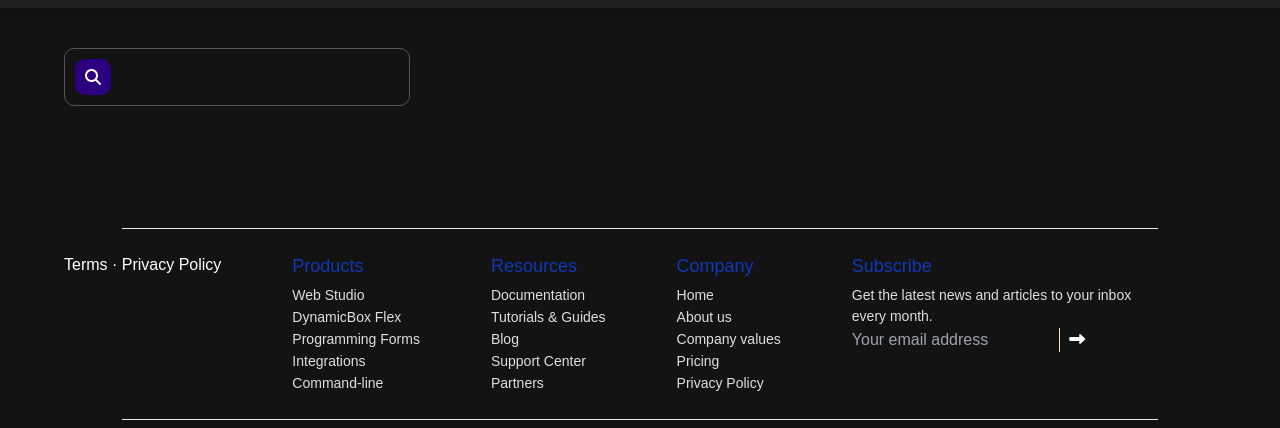
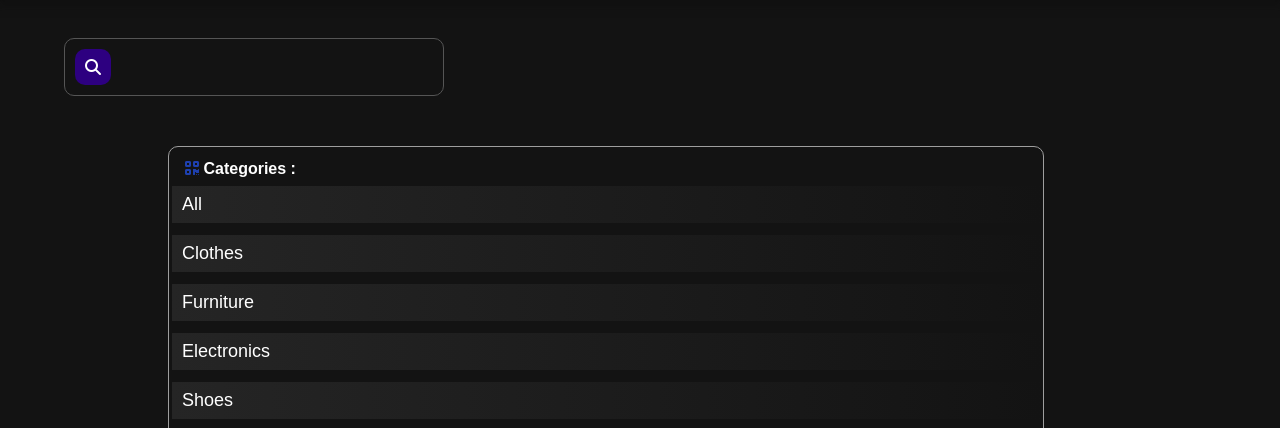
Before and after one commit to NematulloNurmamatov/react-shop, a plain HTML site: page index.html in a window 1280 px wide. Shown: the part 92-520 px from the top of the page. Drawn offline with nearby package versions, Linux system fonts and the light colour scheme; no server answers.

Commit message:
footer qoshildi

```diff
--- a/index.html
+++ b/index.html
@@ -39,22 +39,33 @@
     <main class="w-[90%] mx-auto">
         <div class="search_div">
             <i class="fa-solid fa-magnifying-glass text-white"></i>
-            <input  type="text">
+            <input type="text">
         </div>
 
-        <div class="flex w-[80%] aa">
+
+        <div>
+            <h1 id="load" class="text-center"><i class="fa-solid fa-spinner fa-spin text-white fa-8x"></i></h1>
+        </div>
+
+        <div class="flex w-[95%] aa">
             <div id="list" class="grid grid-cols-3 mt-[50px] gap-10 bb">
 
             </div>
-            <!-- <div>
-                <h2>das</h2>
-            </div> -->
+            <div class="text-white mt-[50px] ml-6 btns">
+                <h3 class="pl-4 mb-[5px] font-black"> <i class="fa-solid fa-qrcode text-blue-800"></i> Categories :</h3>
+                <button>All</button>
+                <button>Clothes</button>
+                <button>Furniture</button>
+                <button>Electronics</button>
+                <button>Shoes</button>
+                <button>Miscellaneous</button>
+            </div>
         </div>
         <br><br><br>
     </main>
 
-    <footer class="w-[90%] mx-auto">
-        <hr class="mx-auto mb-6" width="90%">
+    <footer class="w-[85%] mx-auto">
+        <hr class="mx-auto mb-6" width="100%">
         <div class="flex justify-between text-white">
             <div>
                 <h5>Terms · Privacy Policy</h5>
@@ -92,7 +103,7 @@
                 </div>
             </div>
         </div>
-        <hr class="mx-auto mt-6 mb-6" width="90%">
+        <hr class="mx-auto mt-6 mb-6" width="100%">
         <div class="text-white flex justify-between">
             <p>Made with <span class="text-[#1138b6]">♥</span> by <span class="text-[#1138b6]">Siza</span></p>
             <i class="fa-brands fa-github text-[30px]"></i></i>
--- a/main.js
+++ b/main.js
@@ -1,3 +1,5 @@
+let load = document.querySelector("#load")
+
 function getAllProducts() {
     fetch("https://api.escuelajs.co/api/v1/products?limit=48&offset=0", {
         method: "GET",
@@ -11,7 +13,10 @@ function getAllProducts() {
         })
         .catch((err) => {
             console.log(err);
-        });
+        })
+        .finally(() => {
+            load.style.display = "none";
+        })
 }
 getAllProducts()
 
--- a/style.scss
+++ b/style.scss
@@ -28,7 +28,7 @@ nav {
     top: 0;
     z-index: 99;
     background-color: #202020;
-    padding: 15px 0px;
+    padding: 10px 0px;
     box-shadow: 0px 0px 10px 5px #0f0f0f;
 
     .nav {
@@ -68,7 +68,7 @@ nav {
             // border px-20 py-7 rounded-[30px] max-w-[770px]:none
             border: 1px solid rgb(85, 85, 85);
             background-color: #202020;
-            padding: 25px 44px;
+            padding: 20px 44px;
             border-radius: 30px;
 
         }
@@ -88,7 +88,7 @@ nav {
                 background-color: #131313;
                 color: #fff;
                 border-radius: 10px;
-                padding: 10px 20px;
+                padding: 8px 15px;
                 cursor: pointer;
                 font-family: sans-serif;
                 transition: 0.3s;
@@ -110,7 +110,7 @@ nav {
 }
 
 .search_div {
-    width: 30%;
+    width: 33%;
     margin-top: 40px;
     border: 1px solid rgb(85, 85, 85);
     padding: 10px;
@@ -129,6 +129,11 @@ nav {
         outline: none;
         width: 85%;
     }
+}
+
+main, footer {
+    max-width: 1400px;
+    margin: auto;
 }
 
 .aa {
@@ -179,6 +184,33 @@ nav {
                 justify-content: space-between;
                 align-items: center;
             }
+        }
+    }
+    .btns {
+        // display: block;
+        width: 80%;
+        border: 1px solid #9e9e9e;
+        height: 335px;
+        padding: 10px 0px;
+        border-radius: 10px;
+        // padding-right: 20px;
+
+        button {
+            display: block;
+            width: 100%;
+            margin-bottom: 12px;
+            font-size: 18px;
+            background: linear-gradient(to right, rgb(37, 37, 37), #131313);
+            padding: 5px 0px;
+            padding-left:  10px;
+            padding-right: 20px;
+            border-left: 3px solid transparent;
+            transition: .3s;
+            text-align: start;
+
+        }
+        button:focus {
+            border-left: 3px solid #1138b6;
         }
     }
 }
```
Also changed, not shown: style.css, 1 other file.
